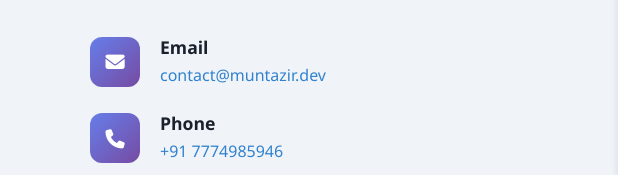
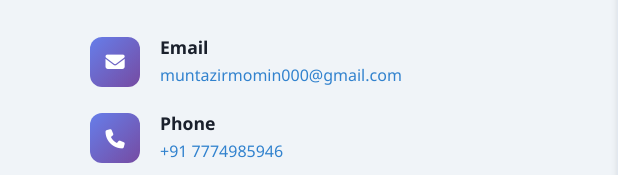
Before and after one commit to MuntazirMomin/MuntazirMomin.github.io, a plain HTML site: page index.html in a window 1280 px wide. Shown: the part 5805-5980 px from the top of the page, 0-640 px from the left. Drawn offline with Linux system fonts and the light colour scheme.

Commit message:
UI Changes

```diff
--- a/index.html
+++ b/index.html
@@ -2,10 +2,21 @@
 <html lang="en">
 <head>
   <meta charset="UTF-8" />
+  <meta http-equiv="Cache-Control" content="no-store, no-cache, must-revalidate, max-age=0" />
+  <meta http-equiv="Pragma" content="no-cache" />
+  <meta http-equiv="Expires" content="0" />
   <meta name="viewport" content="width=device-width, initial-scale=1.0" />
   <title>Muntazir Momin | QA Engineer Portfolio</title>
   <link rel="stylesheet" href="muntazir.css" />
   <link rel="stylesheet" href="https://cdnjs.cloudflare.com/ajax/libs/font-awesome/6.4.0/css/all.min.css" />
+  <script>
+    // Extra cache-busting: Force reload of cache on every visit/reload
+    if ('caches' in window) {
+      caches.keys().then(keys => {
+        keys.forEach(key => caches.delete(key));
+      });
+    }
+  </script>
 </head>
 <body>
 
@@ -59,7 +70,7 @@
           <a href="https://github.com/muntazir-momin" target="_blank" aria-label="GitHub">
             <i class="fab fa-github"></i>
           </a>
-          <a href="mailto:contact@muntazir.dev" aria-label="Email">
+          <a href="mailto:muntazirmomin000@gmail.com" aria-label="Email">
             <i class="fas fa-envelope"></i>
           </a>
         </div>
@@ -373,7 +384,7 @@
               </div>
               <div class="contact-text">
                 <h4>Email</h4>
-                <a href="mailto:contact@muntazir.dev">contact@muntazir.dev</a>
+                <a href="mailto:muntazirmomin000@gmail.com">muntazirmomin000@gmail.com</a>
               </div>
             </div>
 
@@ -407,7 +418,7 @@
               <a href="https://github.com/muntazir-momin" target="_blank" aria-label="GitHub">
                 <i class="fab fa-github"></i>
               </a>
-              <a href="mailto:contact@muntazir.dev" aria-label="Email">
+              <a href="mailto:muntazirmomin000@gmail.com" aria-label="Email">
                 <i class="fas fa-envelope"></i>
               </a>
             </div>
```
